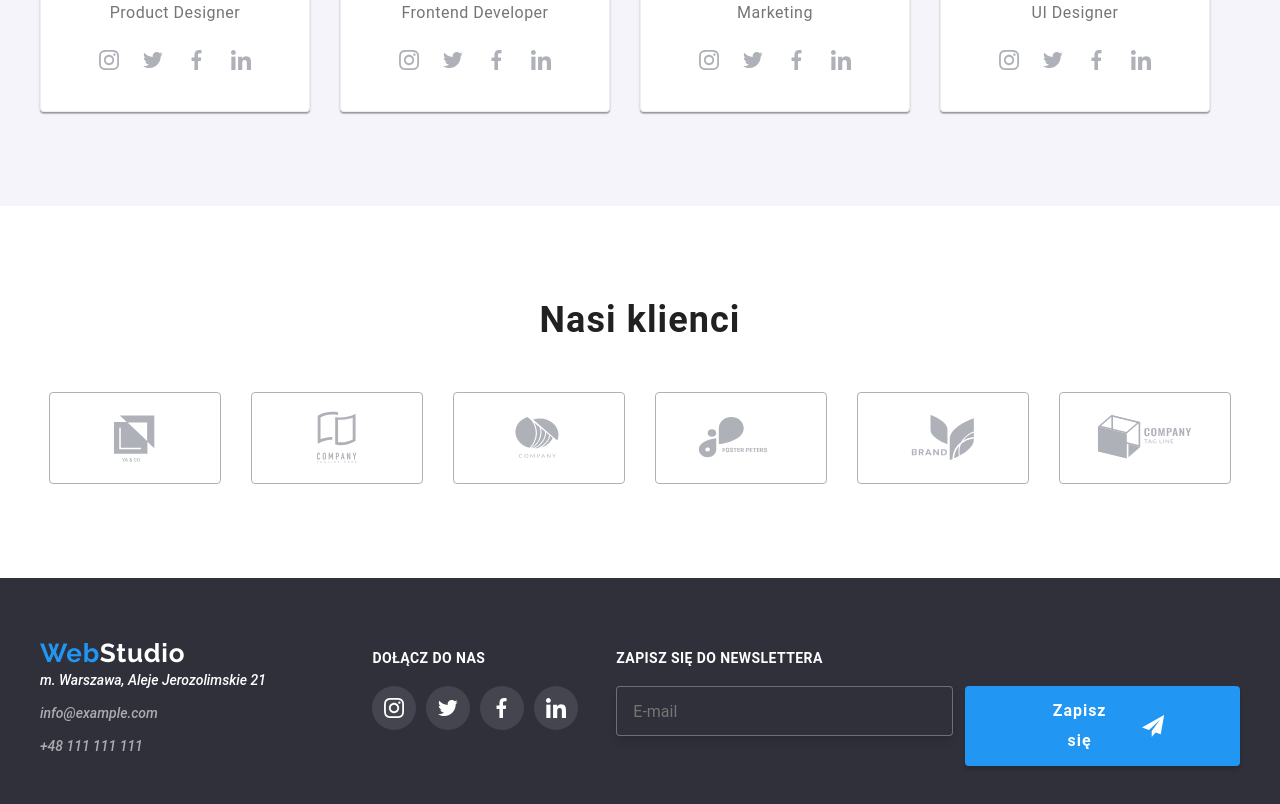
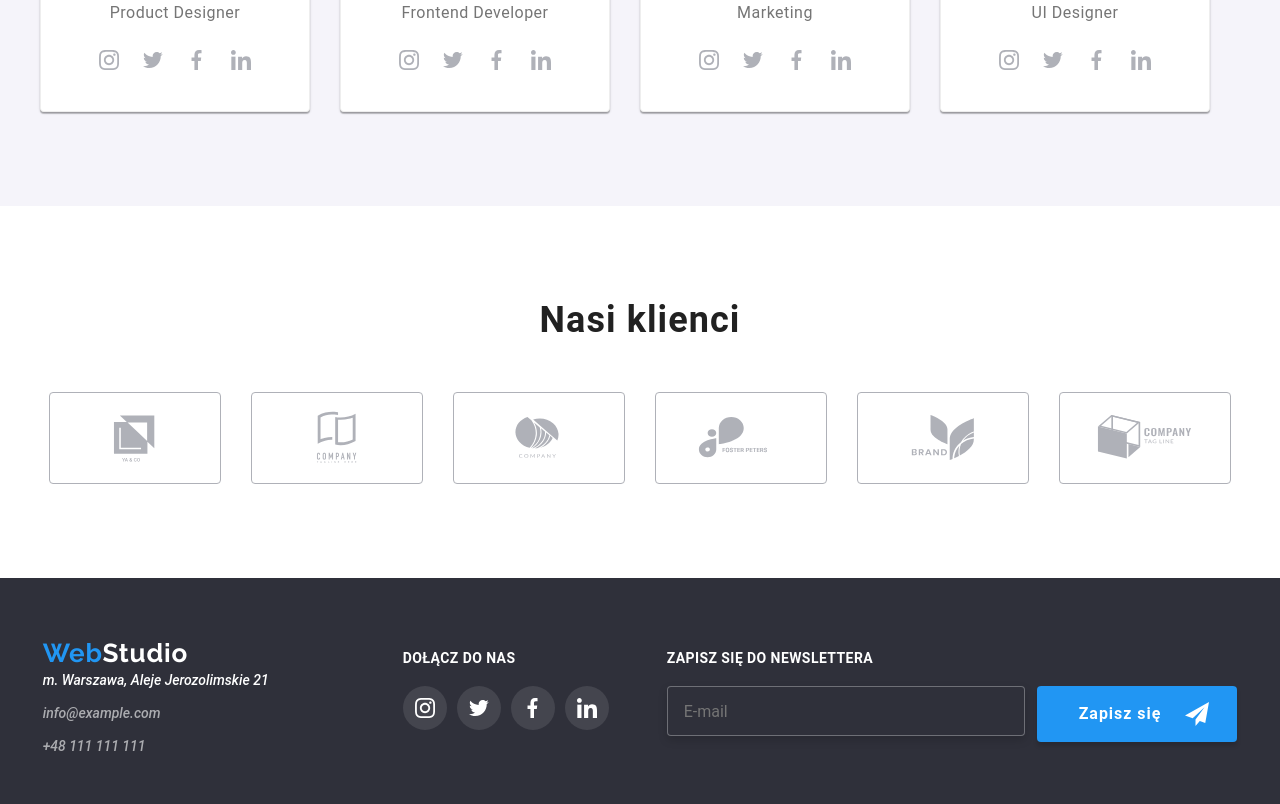
Before and after one commit to Michalszymczak07/goit-markup-hw-06, a plain HTML site: page index.html in a window 1280 px wide. Shown: the part 2108-2912 px from the top of the page. Drawn offline with nearby package versions, Linux system fonts and the light colour scheme.

Commit message:
Update styles.css

```diff
--- a/styles/styles.css
+++ b/styles/styles.css
@@ -266,7 +266,11 @@ body {
   justify-content: center;
   align-items: center;
   cursor: pointer;
-  padding: 10px 76px;
+  padding-top: 13px;
+  padding-left: 42px;
+  padding-right: 28px;
+  padding-bottom: 13px;
+
 background: #2196F3;
 box-shadow: 0px 4px 4px rgba(0, 0, 0, 0.15);
 border-radius: 4px;
@@ -279,6 +283,7 @@ letter-spacing: 0.06em;
 color: #FFFFFF;
 border:none;
 margin-left: 12px;
+white-space: nowrap;
 
 }
 .solutions {
```
